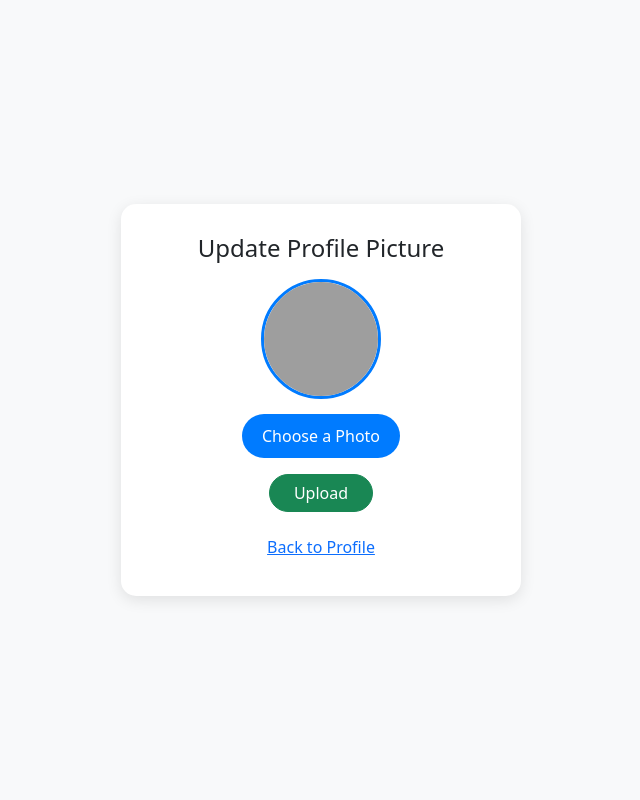
After one commit to mjeyz/Blog-Website, a Flask app: page /upload_image in a window 1280 px wide. The commit adds this page. Shown: the whole page, without its empty margins (319-959 px from the left). Run offline with Flask 3, Linux system fonts and the light colour scheme; some libraries are stand-ins or nearby versions; grey boxes are pictures that could not be loaded.

Commit message:
Add profile picture upload functionality and enhance user profile layout

```diff
--- a/main.py
+++ b/main.py
@@ -1,3 +1,5 @@
+import os
+import secrets
 from functools import wraps
 from flask import Flask, render_template, redirect, url_for, request, flash, send_from_directory, abort
 from flask_bootstrap import Bootstrap5
@@ -10,6 +12,9 @@ from dotenv import load_dotenv
 import smtplib
 from flask_gravatar import Gravatar
 import psycopg2
+from PIL import Image
+from werkzeug.utils import secure_filename
+
 
 
 load_dotenv()
@@ -24,7 +29,7 @@ app.config['CKEDITOR_PKG_TYPE'] = 'full'
 app.config['CKEDITOR_CDN_URL'] = 'https://cdn.ckeditor.com/4.25.1-lts/full/ckeditor.js'
 app.config['REMEMBER_COOKIE_DURATION'] = timedelta(days=7)
 app.config['REMEMBER_COOKIE_REFRESH_EACH_REQUEST'] = True
-
+app.config['UPLOAD_FOLDER'] = 'static/profile_pics'
 
 # DATABASE PATH
 DB_PATH = "postgres://postgres:9992@localhost:5432/postgres"
@@ -52,13 +57,30 @@ gravatar = Gravatar(app,
                     use_ssl=True,
                     base_url=None)
 
+
+# Function to save and resize image
+def save_picture(form_picture):
+    random_hex = secrets.token_hex(8)
+    _, f_ext = os.path.splitext(form_picture.filename)
+    picture_fn = random_hex + f_ext
+    picture_path = os.path.join(app.config['UPLOAD_FOLDER'], picture_fn)
+
+    # Resize like Google
+    output_size = (200, 200)
+    i = Image.open(form_picture)
+    i.thumbnail(output_size)
+    i.save(picture_path)
+
+    return picture_fn
+
 class User(UserMixin):
-    def __init__(self, id, email, password, first_name, last_name):
+    def __init__(self, id, email, password, first_name, last_name, image_file="default.jpg"):
         self.id = id
         self.email = email
         self.password = password
         self.first_name = first_name
         self.last_name = last_name
+        self.image_file = image_file
 
 @login_manager.user_loader
 def load_user(user_id):
@@ -409,9 +431,21 @@ def contact():
     return render_template("contact.html", current_user=current_user)
 
 
-@app.route("/profile")
+@app.route("/profile", methods=["GET", "POST"])
 def profile():
     return render_template("profile.html", current_user=current_user)
+
+@app.route("/upload_image", methods=['GET', 'POST'])
+def upload_image():
+    if request.method == 'POST':
+        file = request.files['picture']
+        if file and file.filename != '':
+            picture_file = save_picture(file)
+            # Example: update the current user's image
+            current_user.image_file = picture_file
+            # Save this info in your user storage (if you have a file or db)
+            return redirect(url_for('profile'))
+    return render_template('upload.html')
 
 
 if __name__ == "__main__":
--- /dev/null
+++ b/templates/upload.html
@@ -0,0 +1,82 @@
+<!DOCTYPE html>
+<html lang="en">
+<head>
+  <meta charset="UTF-8">
+  <title>Upload Profile Picture</title>
+  <link href="https://cdn.jsdelivr.net/npm/bootstrap@5.3.3/dist/css/bootstrap.min.css" rel="stylesheet">
+  <style>
+    body {
+      background: #f8f9fa;
+      display: flex;
+      justify-content: center;
+      align-items: center;
+      height: 100vh;
+    }
+    .upload-card {
+      background: white;
+      border-radius: 15px;
+      box-shadow: 0 4px 15px rgba(0,0,0,0.1);
+      padding: 30px;
+      width: 400px;
+      text-align: center;
+    }
+    .profile-pic {
+      width: 120px;
+      height: 120px;
+      border-radius: 50%;
+      object-fit: cover;
+      border: 3px solid #007bff;
+      margin-bottom: 15px;
+    }
+    input[type="file"] {
+      display: none;
+    }
+    .custom-file-label {
+      display: inline-block;
+      background-color: #007bff;
+      color: white;
+      padding: 10px 20px;
+      border-radius: 30px;
+      cursor: pointer;
+      transition: background 0.3s;
+    }
+    .custom-file-label:hover {
+      background-color: #0056b3;
+    }
+  </style>
+</head>
+<body>
+
+  <div class="upload-card">
+    <h4 class="mb-3">Update Profile Picture</h4>
+
+    <!-- Show current profile image -->
+    <img src="{{ url_for('static', filename='profile_pics/' ~ current_user.image_file) }}"
+         class="profile-pic" alt="Profile Picture">
+
+    <form method="POST" enctype="multipart/form-data">
+      <label for="picture" class="custom-file-label">Choose a Photo</label>
+      <input type="file" id="picture" name="picture" accept="image/*" onchange="previewImage(event)">
+
+      <div class="mt-3">
+        <button type="submit" class="btn btn-success rounded-pill px-4">Upload</button>
+      </div>
+    </form>
+
+    <a href="{{ url_for('profile') }}" class="btn btn-link mt-3">Back to Profile</a>
+  </div>
+
+  <script>
+    // Show selected image before upload
+    function previewImage(event) {
+      const reader = new FileReader();
+      reader.onload = function(){
+        const output = document.querySelector('.profile-pic');
+        output.src = reader.result;
+      };
+      reader.readAsDataURL(event.target.files[0]);
+    }
+  </script>
+
+</body>
+</html>
```
Also changed, not shown: templates/profile.html (+187 -21 lines).
